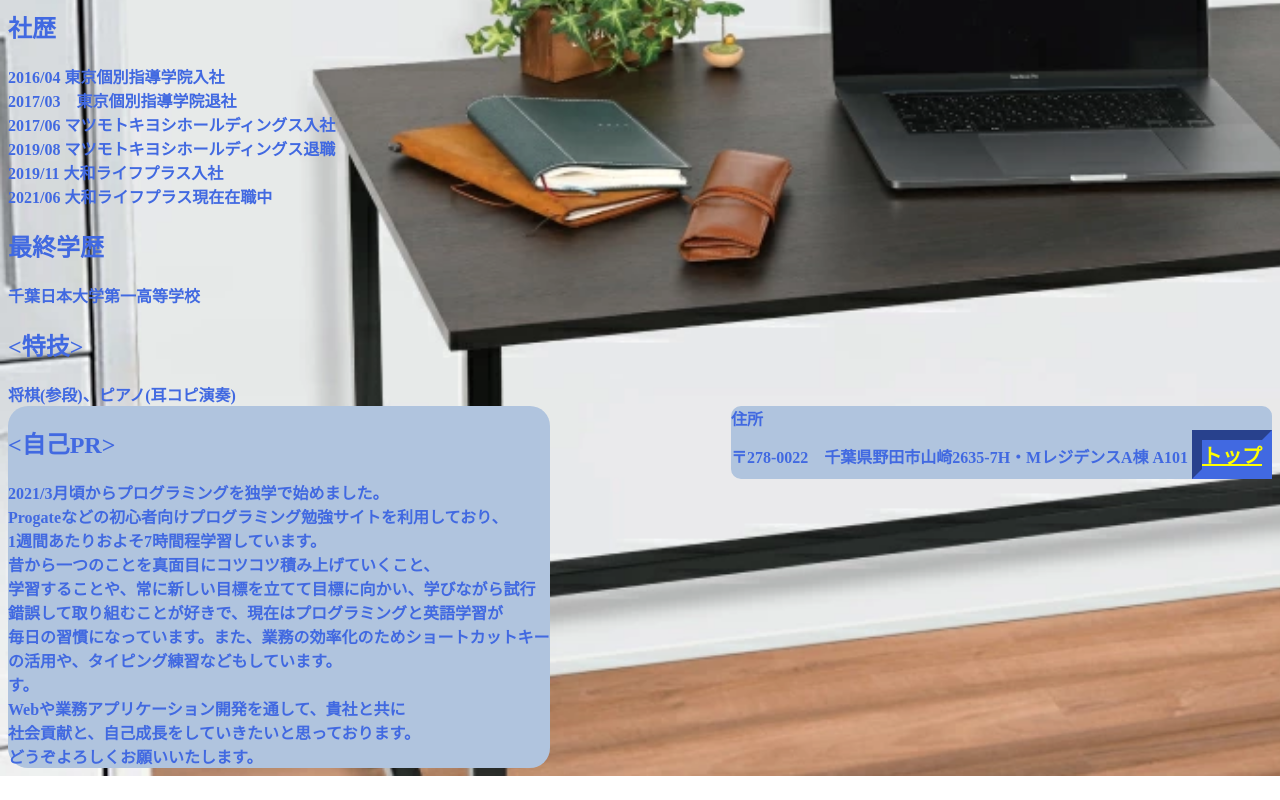
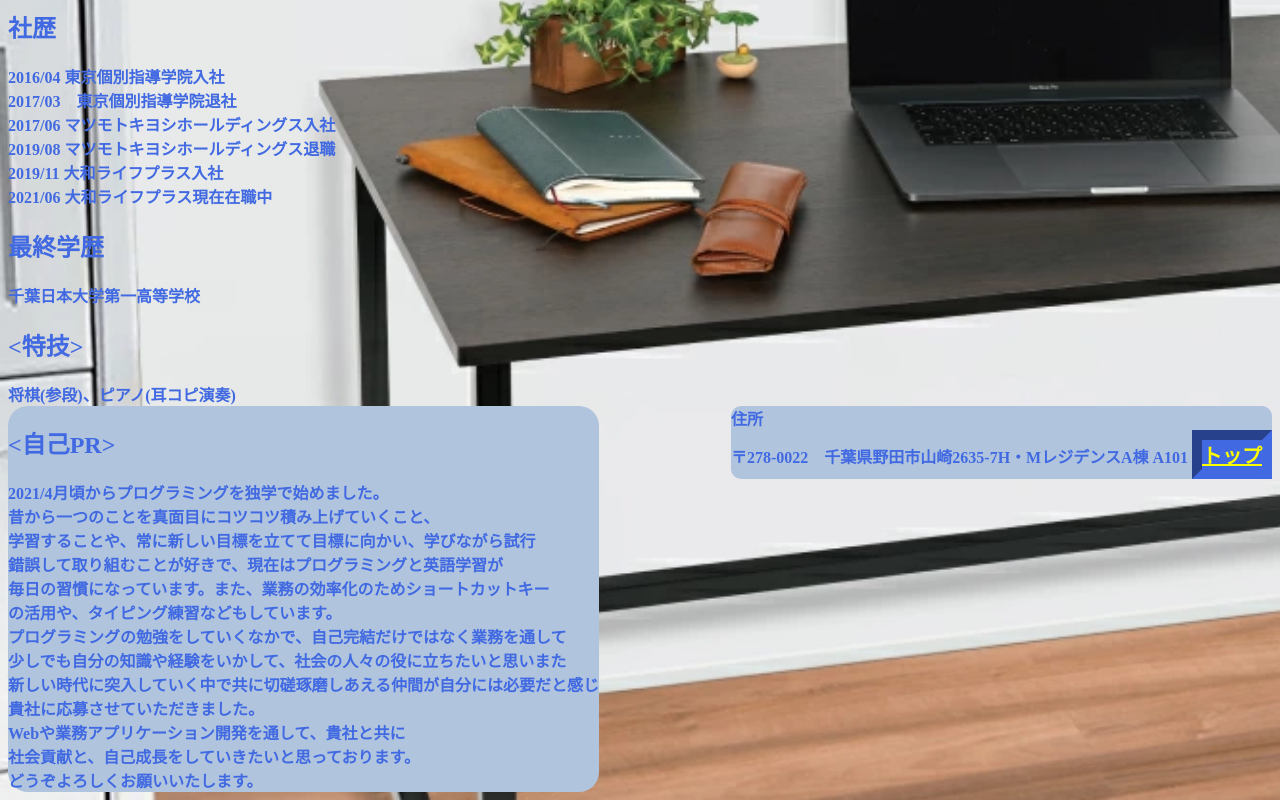
Before and after one commit to perl111/perl111, a plain HTML site: page index.html in a window 1280 px wide. Shown: the part 483-1283 px from the top of the page. Before the commit the page ends 1259 px from the top, so only its background shows below. Drawn offline with Linux system fonts and the light colour scheme.

Commit message:
Update index.html

```diff
--- a/index.html
+++ b/index.html
@@ -50,15 +50,16 @@
 
   <div class="PR">
     <h2><自己PR></h2>
-    2021/3月頃からプログラミングを独学で始めました。<br>
-    Progateなどの初心者向けプログラミング勉強サイトを利用しており、<br>
-    1週間あたりおよそ7時間程学習しています。<br>
+    2021/4月頃からプログラミングを独学で始めました。<br>
     昔から一つのことを真面目にコツコツ積み上げていくこと、<br>
     学習することや、常に新しい目標を立てて目標に向かい、学びながら試行<br>
     錯誤して取り組むことが好きで、現在はプログラミングと英語学習が<br>
     毎日の習慣になっています。また、業務の効率化のためショートカットキー<br>
     の活用や、タイピング練習などもしています。<br>
-    す。<br>
+    プログラミングの勉強をしていくなかで、自己完結だけではなく業務を通して<br>
+    少しでも自分の知識や経験をいかして、社会の人々の役に立ちたいと思いまた<br>
+    新しい時代に突入していく中で共に切磋琢磨しあえる仲間が自分には必要だと感じ<br>
+    貴社に応募させていただきました。<br>
     Webや業務アプリケーション開発を通して、貴社と共に<br>
     社会貢献と、自己成長をしていきたいと思っております。<br>
     どうぞよろしくお願いいたします。
```
